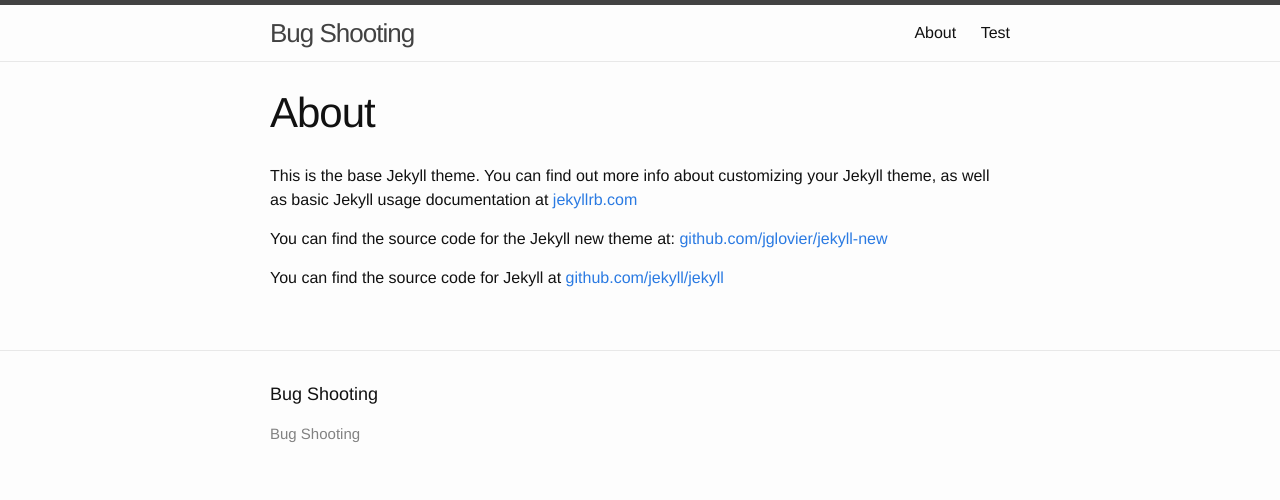
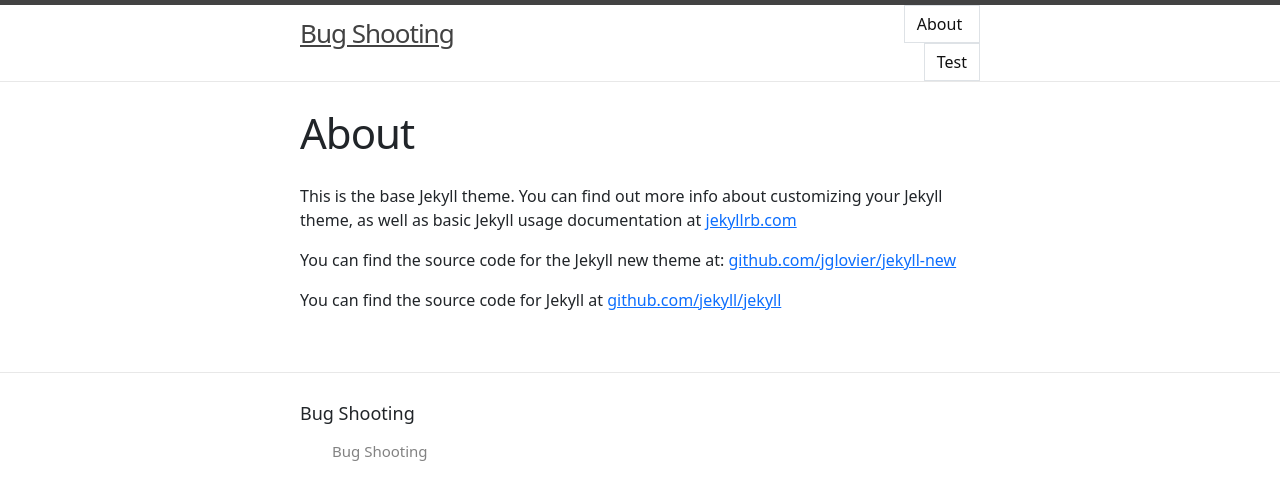
Before and after one commit to BugShooting/BugShooting.Homepage, a Jekyll site: the page built from about.md, in a window 1280 px wide. Shown: the top 500 px of the page. Built offline with Jekyll 4.4.1, drawn with Linux system fonts in a browser that asks for light colours.

Commit message:
Update head.html

```diff
--- a/_includes/head.html
+++ b/_includes/head.html
@@ -8,4 +8,7 @@
 
     <link rel="stylesheet" href="{{ "/css/main.css" | prepend: site.baseurl }}">
     <link rel="canonical" href="{{ page.url | replace:'index.html','' | prepend: site.baseurl | prepend: site.url }}">
+
+    <link href="https://cdn.jsdelivr.net/npm/bootstrap@5.1.0/dist/css/bootstrap.min.css" rel="stylesheet" integrity="sha384-KyZXEAg3QhqLMpG8r+8fhAXLRk2vvoC2f3B09zVXn8CA5QIVfZOJ3BCsw2P0p/We" crossorigin="anonymous">
+
 </head>
```
